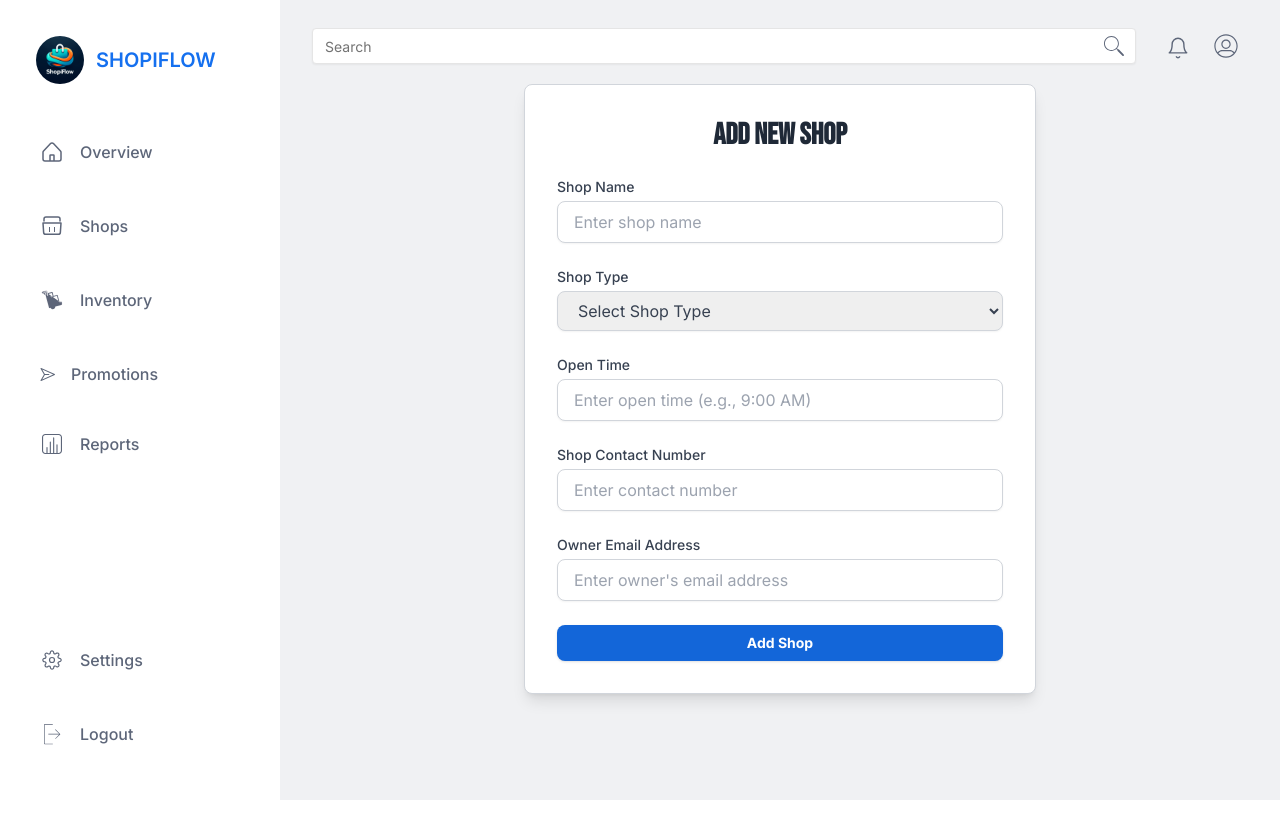
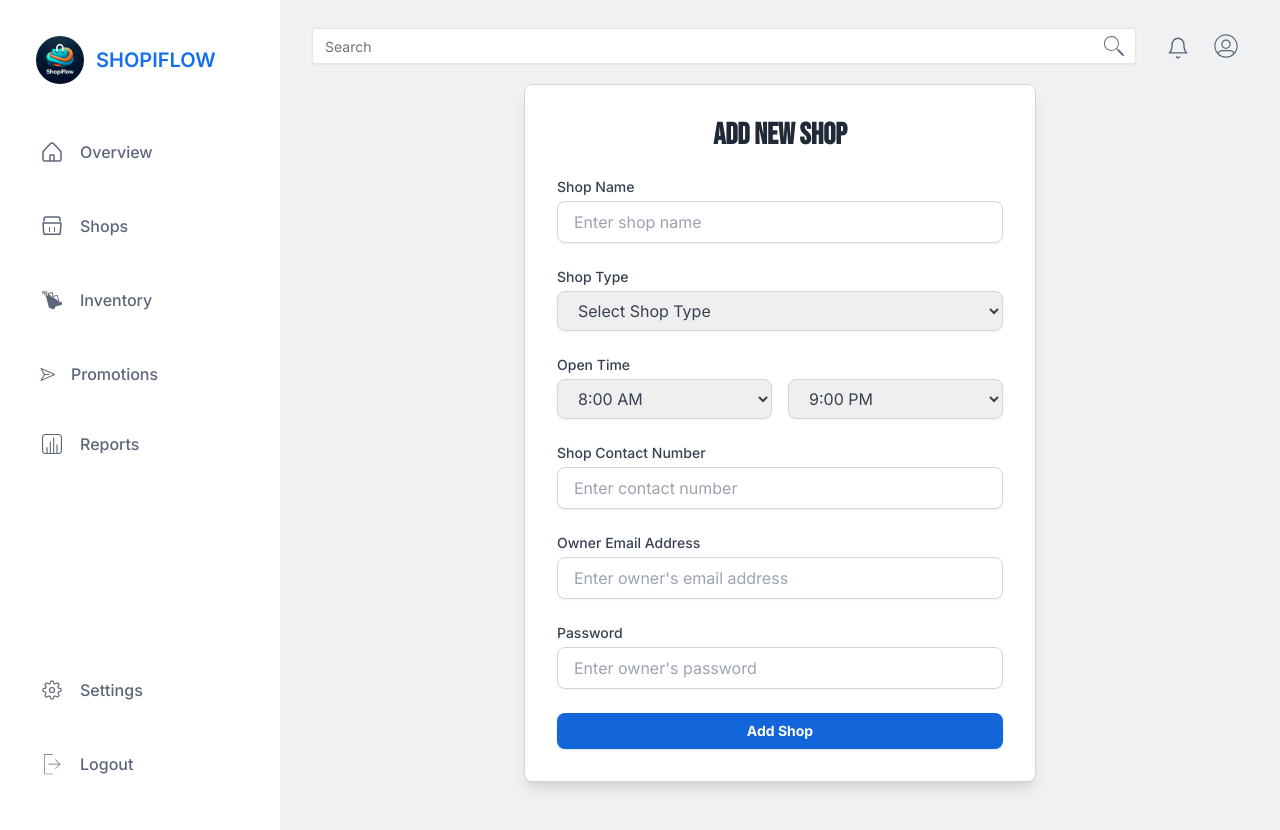
Before and after one commit to thathsaraDinu/shopiflow-shopping-mall-application, a React (Vite) app in the folder client/: page /dashboard/addshop in a window 1280 px wide. Before the commit the page ends 800 px from the top, so only its background shows below. Built offline with nearby package versions, Linux system fonts and the light colour scheme.

Commit message:
open time range, username password

```diff
--- a/client/src/pages/shop/addShop.jsx
+++ b/client/src/pages/shop/addShop.jsx
@@ -1,20 +1,23 @@
 import { Button } from '@/components/ui/button';
 import { useState } from 'react';
-import { useNavigate } from 'react-router-dom';  // Import useNavigate from react-router-dom
+import { useNavigate } from 'react-router-dom';
 import { createShop } from '@/api/shop.api';
 import toast from 'react-hot-toast';
 
 const AddShop = () => {
-    const navigate = useNavigate(); // Initialize useNavigate
+    const navigate = useNavigate();
 
     const [newShop, setNewShop] = useState({
         name: '',
-        location: null, // Set location to null as default
-        openTime: '',
+        location: null,
+        openTime: {
+            opening: '8:00 AM',
+            closing: '9:00 PM'
+        },
         contactNumber: '',
-        ownerEmail: '', // New field for owner's email
+        ownerEmail: '',
         items: [],
-        shopType: '', // Add shopType to state
+        shopType: '',
     });
     const [contactError, setContactError] = useState(null);
     const [error, setError] = useState(null);
@@ -25,14 +28,13 @@ const AddShop = () => {
     };
 
     const validateEmail = (email) => {
-        return /^[^\s@]+@[^\s@]+\.[^\s@]+$/.test(email); // Basic email validation regex
+        return /^[^\s@]+@[^\s@]+\.[^\s@]+$/.test(email);
     };
 
     // Handler to create a new shop
     const handleAddShop = async (e) => {
         e.preventDefault();
 
-        // Validate contact numbers
         if (!validateContactNumber(newShop.contactNumber)) {
             setContactError('Contact number must start with 0 and be 10 digits long.');
             toast.error('Please provide a valid contact number');
@@ -49,23 +51,25 @@ const AddShop = () => {
         try {
             const shopData = {
                 ...newShop,
-                location: null, // Ensure location is null
+                openTime: `${newShop.openTime.opening} to ${newShop.openTime.closing}`,
+                location: null,
             };
             await createShop(shopData);
             toast.success('Shop created successfully');
-
             navigate('/dashboard/shopsadmin');
-
             setNewShop({
                 name: '',
                 location: null,
-                openTime: '',
+                openTime: {
+                    opening: '8:00 AM',
+                    closing: '9:00 PM'
+                },
                 contactNumber: '',
-                ownerEmail: '', // Reset ownerEmail to empty
+                ownerEmail: '',
                 items: [],
-                shopType: '', // Reset shopType to empty
+                shopType: '',
             });
-            setError(null); // Clear any previous errors
+            setError(null);
         } catch (err) {
             setError('Error creating shop');
             toast.error('Error creating shop');
@@ -80,6 +84,22 @@ const AddShop = () => {
             [e.target.name]: e.target.value,
         });
     };
+
+    const handleTimeChange = (e) => {
+        setNewShop({
+            ...newShop,
+            openTime: {
+                ...newShop.openTime,
+                [e.target.name]: e.target.value,
+            },
+        });
+    };
+
+    const times = [
+        '8:00 AM', '9:00 AM', '10:00 AM', '11:00 AM', '12:00 PM',
+        '1:00 PM', '2:00 PM', '3:00 PM', '4:00 PM', '5:00 PM',
+        '6:00 PM', '7:00 PM', '8:00 PM', '9:00 PM', '10:00 PM',
+    ];
 
     return (
         <div className="max-w-lg mx-auto p-8 border border-gray-300 rounded-lg shadow-lg bg-white mt-5 mb-5">
@@ -129,19 +149,33 @@ const AddShop = () => {
                     </select>
                 </div>
 
-                {/* Open Time Input */}
+                {/* Open Time Select Inputs */}
                 <div>
-                    <label htmlFor="openTime" className="block text-sm font-medium text-gray-700">Open Time</label>
-                    <input
-                        type="text"
-                        name="openTime"
-                        id="openTime"
-                        placeholder="Enter open time (e.g., 9:00 AM)"
-                        value={newShop.openTime}
-                        onChange={handleInputChange}
-                        className="mt-1 block w-full px-4 py-2 border border-gray-300 rounded-lg shadow-sm focus:outline-none focus:ring-blue-500 focus:border-blue-500 text-gray-700"
-                        required
-                    />
+                    <label className="block text-sm font-medium text-gray-700">Open Time</label>
+                    <div className="flex space-x-4 mt-1">
+                        <select
+                            name="opening"
+                            value={newShop.openTime.opening}
+                            onChange={handleTimeChange}
+                            className="block w-1/2 px-4 py-2 border border-gray-300 rounded-lg shadow-sm focus:outline-none focus:ring-blue-500 focus:border-blue-500 text-gray-700"
+                            required
+                        >
+                            {times.map((time) => (
+                                <option key={time} value={time}>{time}</option>
+                            ))}
+                        </select>
+                        <select
+                            name="closing"
+                            value={newShop.openTime.closing}
+                            onChange={handleTimeChange}
+                            className="block w-1/2 px-4 py-2 border border-gray-300 rounded-lg shadow-sm focus:outline-none focus:ring-blue-500 focus:border-blue-500 text-gray-700"
+                            required
+                        >
+                            {times.map((time) => (
+                                <option key={time} value={time}>{time}</option>
+                            ))}
+                        </select>
+                    </div>
                 </div>
 
                 {/* Contact Number Input */}
@@ -174,6 +208,19 @@ const AddShop = () => {
                     />
                 </div>
 
+                <div>
+                    <label htmlFor="password" className="block text-sm font-medium text-gray-700">Password</label>
+                    <input
+                        type="password"
+                        name="password"
+                        id="password"
+                        placeholder="Enter owner's password"
+                        value={newShop.ownerEmail}
+                        onChange={handleInputChange}
+                        className="mt-1 block w-full px-4 py-2 border border-gray-300 rounded-lg shadow-sm focus:outline-none focus:ring-blue-500 focus:border-blue-500 text-gray-700"
+                        required
+                    />
+                </div>
 
                 {/* Submit Button */}
                 <Button
--- a/client/src/pages/shop/updateShop.jsx
+++ b/client/src/pages/shop/updateShop.jsx
@@ -10,20 +10,30 @@ const UpdateShop = () => {
     const [editingShop, setEditingShop] = useState({
         name: '',
         location: null,
-        openTime: '',
+        openTime: {
+            opening: '8:00 AM',
+            closing: '9:00 PM'
+        },
         contactNumber: '',
-        ownerEmail: '', // **Added new field for owner's email**
-        shopType: '', // **Added new field for shop type**
+        ownerEmail: '', // Owner's email field
+        shopType: '', // Shop type field
     });
     const [contactError, setContactError] = useState(null);
     const [error, setError] = useState(null);
 
+    // Fetch shop data when component loads
     useEffect(() => {
         const fetchShop = async () => {
             try {
                 console.log("Fetching shop with ID:", shopId);
                 const shopData = await getShopById(shopId);
-                setEditingShop(shopData);
+                setEditingShop({
+                    ...shopData,
+                    openTime: {
+                        opening: shopData.openTime.split(' to ')[0],
+                        closing: shopData.openTime.split(' to ')[1],
+                    }
+                });
             } catch (err) {
                 console.error(err);
                 setError('Error fetching shop data');
@@ -37,7 +47,7 @@ const UpdateShop = () => {
         return /^0\d{9}$/.test(number);
     };
 
-    // Handler to update a shop
+    // Handler to update the shop
     const handleUpdateShop = async (e) => {
         e.preventDefault(); // Prevent default form submission
 
@@ -49,7 +59,11 @@ const UpdateShop = () => {
         setContactError(null);
 
         try {
-            await updateShop(shopId, editingShop);
+            const shopData = {
+                ...editingShop,
+                openTime: `${editingShop.openTime.opening} to ${editingShop.openTime.closing}`
+            };
+            await updateShop(shopId, shopData);
             toast.success('Shop updated successfully');
             navigate('/dashboard/shopsadmin'); // Redirect after updating
         } catch (err) {
@@ -66,6 +80,23 @@ const UpdateShop = () => {
             [e.target.name]: e.target.value,
         });
     };
+
+    // Handle changes for the open time dropdowns
+    const handleTimeChange = (e) => {
+        setEditingShop({
+            ...editingShop,
+            openTime: {
+                ...editingShop.openTime,
+                [e.target.name]: e.target.value,
+            },
+        });
+    };
+
+    const times = [
+        '8:00 AM', '9:00 AM', '10:00 AM', '11:00 AM', '12:00 PM',
+        '1:00 PM', '2:00 PM', '3:00 PM', '4:00 PM', '5:00 PM',
+        '6:00 PM', '7:00 PM', '8:00 PM', '9:00 PM', '10:00 PM',
+    ];
 
     return (
         <div className="max-w-lg mx-auto p-8 border border-gray-300 rounded-lg shadow-lg bg-white mt-5 mb-5">
@@ -89,7 +120,7 @@ const UpdateShop = () => {
                     />
                 </div>
 
-                {/* Shop Type Dropdown - **Newly Added Field** */}
+                {/* Shop Type Dropdown */}
                 <div>
                     <label htmlFor="shopType" className="block text-sm font-medium text-gray-700">Shop Type</label>
                     <select
@@ -115,19 +146,34 @@ const UpdateShop = () => {
                     </select>
                 </div>
 
-                {/* Open Time Input */}
+                {/* Open Time Select Inputs */}
                 <div>
-                    <label htmlFor="openTime" className="block text-sm font-medium text-gray-700">Open Time</label>
-                    <input
-                        type="text"
-                        name="openTime"
-                        id="openTime"
-                        placeholder="Enter open time (e.g., 9:00 AM)"
-                        value={editingShop.openTime}
-                        onChange={handleInputChange}
-                        className="mt-1 block w-full px-4 py-2 border border-gray-300 rounded-lg shadow-sm focus:outline-none focus:ring-blue-500 focus:border-blue-500 text-gray-700"
-                        required
-                    />
+                    <label className="block text-sm font-medium text-gray-700">Open Time</label>
+                    <div className="flex space-x-4 mt-1">
+                        <select
+                            name="opening"
+                            value={editingShop.openTime.opening}
+                            onChange={handleTimeChange}
+                            className="block w-1/2 px-4 py-2 border border-gray-300 rounded-lg shadow-sm focus:outline-none focus:ring-blue-500 focus:border-blue-500 text-gray-700"
+                            required
+                        >
+                            {times.map((time) => (
+                                <option key={time} value={time}>{time}</option>
+                            ))}
+                        </select>
+
+                        <select
+                            name="closing"
+                            value={editingShop.openTime.closing}
+                            onChange={handleTimeChange}
+                            className="block w-1/2 px-4 py-2 border border-gray-300 rounded-lg shadow-sm focus:outline-none focus:ring-blue-500 focus:border-blue-500 text-gray-700"
+                            required
+                        >
+                            {times.map((time) => (
+                                <option key={time} value={time}>{time}</option>
+                            ))}
+                        </select>
+                    </div>
                 </div>
 
                 {/* Contact Number Input */}
@@ -148,7 +194,7 @@ const UpdateShop = () => {
                     )}
                 </div>
 
-                {/* Owner Email Input - **Newly Added Field** */}
+                {/* Owner Email Input */}
                 <div>
                     <label htmlFor="ownerEmail" className="block text-sm font-medium text-gray-700">Owner Email Address</label>
                     <input
@@ -163,7 +209,7 @@ const UpdateShop = () => {
                     />
                 </div>
 
-                {/* Dropdown for Location */}
+                {/* Location Dropdown */}
                 <div>
                     <label htmlFor="location" className="block text-sm font-medium text-gray-700">Location</label>
                     <select
```
